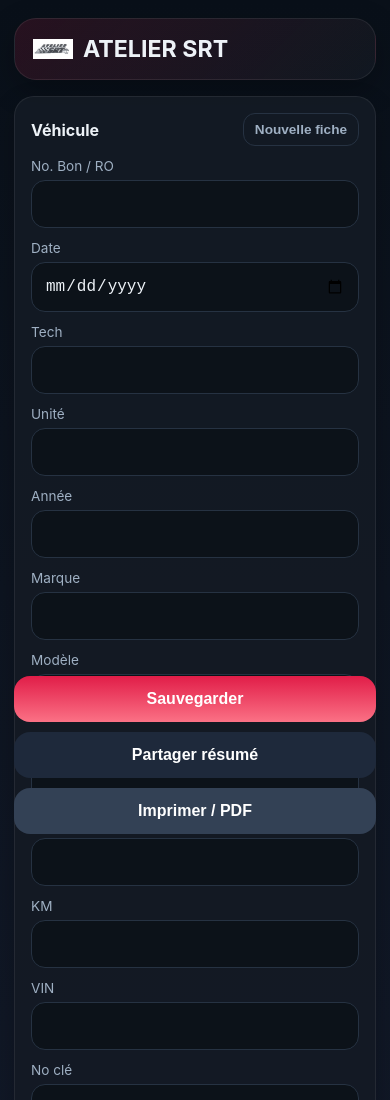
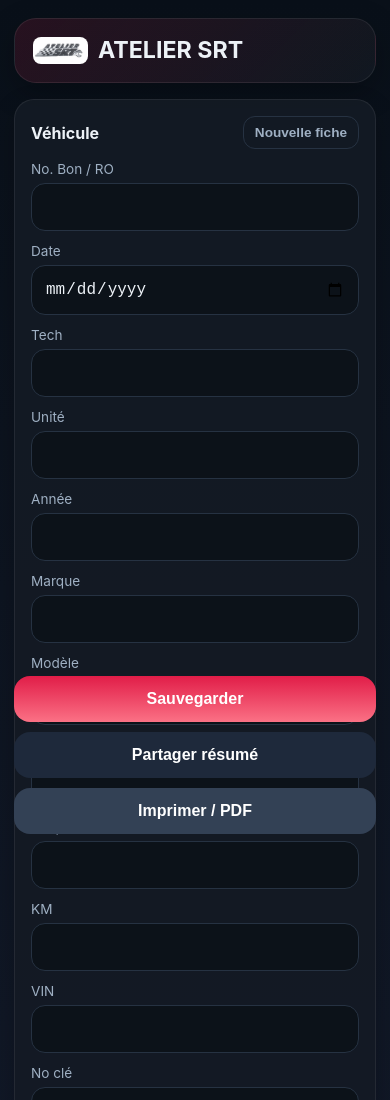
Before and after one commit to breebok7/Garage-app-, a plain HTML site: page index.html in a window 390 px wide. Shown: the top 1100 px of the page. Drawn offline with Linux system fonts and the light colour scheme.

Commit message:
Add styles for title row and update logo styles

```diff
--- a/styles.css
+++ b/styles.css
@@ -199,3 +199,22 @@
 .logo {
   width: 40px !important;
 }
+
+.title-row {
+  display: flex;
+  align-items: center;
+  gap: 10px;
+}
+
+.logo {
+  width: 55px !important;
+  height: auto !important;
+  max-width: 55px !important;
+  display: block;
+  object-fit: contain;
+  border-radius: 8px;
+}
+
+.hero h1 {
+  margin: 0;
+}
```
